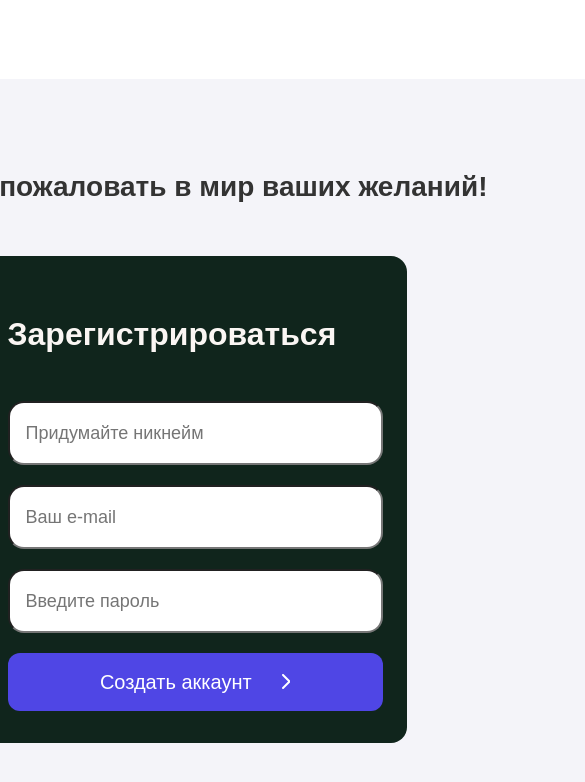
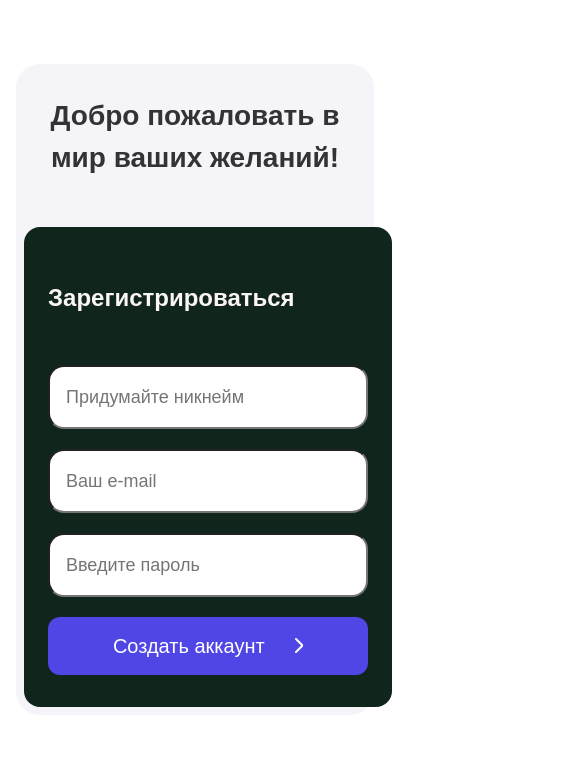
Before and after one commit to hellonewgit/wishmap, a React (Vite) app: page /wishmap/register in a window 390 px wide. Shown: the top 782 px of the page, 585 px wide, since content can reach past the window. Built offline with nearby package versions, Linux system fonts and the light colour scheme.

Commit message:
Исравления по внешнему виду финальная версия

```diff
--- a/src/App.css
+++ b/src/App.css
@@ -1,6 +1,8 @@
 .center {
-  margin-left: calc(50% - 640px); /* Отступ слева */
-  margin-right: calc(50% - 640px); /* Отступ справа */
+  padding-left: calc(50% - 640px);
+  /* Отступ слева */
+  padding-right: calc(50% - 640px);
+  /* Отступ справа */
 }
 
 body {
@@ -9,13 +11,10 @@ body {
   font-family: Arial, sans-serif;
 }
 
-@keyframes logo-spin {
-  from {
-    transform: rotate(0deg);
-  }
-  to {
-    transform: rotate(360deg);
-  }
+h1 {
+  font-size: 3.2em;
+  line-height: 1.1;
+  text-align: center;
 }
 
 @media (prefers-reduced-motion: no-preference) {
@@ -24,10 +23,40 @@ body {
   }
 }
 
-.card {
-  padding: 2em;
+@media (max-width: 1024px) {
+  .center {
+    padding-left: calc(50% - 480px);
+    padding-right: calc(50% - 480px);
+  }
 }
 
-.read-the-docs {
-  color: #888;
+
+@media (max-width: 960px) {
+  .center {
+    padding-left: calc(50% - 420px);
+    padding-right: calc(50% - 420px);
+  }
+
+  h1 {
+    font-size: 2.5rem;
+  }
 }
+
+
+@media (max-width: 768px) {
+  .center {
+    padding-left: calc(50% - 370px);
+    padding-right: calc(50% - 370px);
+  }
+
+  h1 {
+    font-size: 2rem;
+  }
+}
+
+@media (max-width: 450px) {
+  .center {
+    padding-left: 16px;
+    padding-right: 16px;
+  }
+}
--- a/src/App.jsx
+++ b/src/App.jsx
@@ -8,11 +8,11 @@ import Header from './components/Header/Header';  // Импортируем ко
 function App() {
   return (
     <Router basename="/wishmap">
-      <Header />  {/* Используем компонент Header */}
-      <div className="center">  {/* Добавляем класс center */}
+      <div className="center">
         <Routes>
           <Route path="/" element={(
             <>
+              <Header />
               <h1>Карта Желаний</h1>
               <RandomQuote />
               <DesireCardList />
--- a/src/components/CreateWishCard/CreateWishCard.module.css
+++ b/src/components/CreateWishCard/CreateWishCard.module.css
@@ -4,6 +4,7 @@
     align-items: flex-start; /* Выравниваем по верхнему краю */
     gap: 64px; /* Пространство между блоками */
     flex-wrap: wrap;
+    padding-bottom: 64px;
 }
 
 .create-wish-card {
--- a/src/components/RandomQuote/RandomQuote.module.css
+++ b/src/components/RandomQuote/RandomQuote.module.css
@@ -9,7 +9,8 @@
     padding-left: 30px;
     position: relative;
     min-height: 120px;
-    transition: opacity 1s ease-in-out; /* Плавный переход */
+    transition: opacity 1s ease-in-out;
+    /* Плавный переход */
 }
 
 .blockquote::before {
@@ -31,30 +32,39 @@
 }
 
 .visible {
-    opacity: 1; /* Цитата видима */
+    opacity: 1;
+    /* Цитата видима */
 }
 
 .hidden {
-    opacity: 0; /* Цитата скрыта */
+    opacity: 0;
+    /* Цитата скрыта */
 }
 
 @media (max-width: 768px) {
     .blockquote {
         width: 80%;
+        font-size: 1.3rem;
     }
+
     .blockquote::before {
         left: -20px;
         top: -20px;
+        font-size: 3rem;
+
     }
 
     .blockquote::after {
         right: -10px;
         bottom: -20px;
+        font-size: 3rem;
+
     }
 }
 
 @media (max-width: 576px) {
     .blockquote {
         width: 80%;
+        font-size: 1.3rem;
     }
 }
--- a/src/components/RegistrationButton/RegistrationButton.jsx
+++ b/src/components/RegistrationButton/RegistrationButton.jsx
@@ -4,7 +4,7 @@ import styles from './RegistrationButton.module.css';
 const RegisterButton = () => {
   return (
     <Link to="/register">
-      <button className={styles['register-button']}>Регистрация</button>  {/* Использование модульных стилей */}
+      <button className={styles['register-button']}>Регистрация</button>
     </Link>
   );
 };
--- a/src/components/RegistrationForm/RegistrationForm.module.css
+++ b/src/components/RegistrationForm/RegistrationForm.module.css
@@ -74,6 +74,10 @@
 
 @media (max-width: 768px) {
     .registration-form {
-        max-width: 375px;
+        max-width: 320px;
+    }
+
+    .registration-form__title {
+        font-size: 24px;
     }
 }
--- a/src/index.css
+++ b/src/index.css
@@ -20,12 +20,6 @@ a {
 }
 a:hover {
   color: #535bf2;
-}
-
-h1 {
-  font-size: 3.2em;
-  line-height: 1.1;
-  text-align: center;
 }
 
 h2 {
--- a/src/pages/RegisterPage/RegisterPage.module.css
+++ b/src/pages/RegisterPage/RegisterPage.module.css
@@ -2,11 +2,9 @@
 .register-page {
     display: flex;
     flex-direction: column;
-    padding: 32px;
+    padding: 64px 32px;
     background-color: #f4f4f9;
     border-radius: 24px;
-    height: 100vh;
-    padding-top: 64px;
 }
 
 .register-page__title {
@@ -20,4 +18,9 @@
         font-size: 28px;
         margin-bottom: 48px;
     }
+
+    .register-page {
+        padding: 8px;
+        margin-top: 64px;
+    }
 }
```
